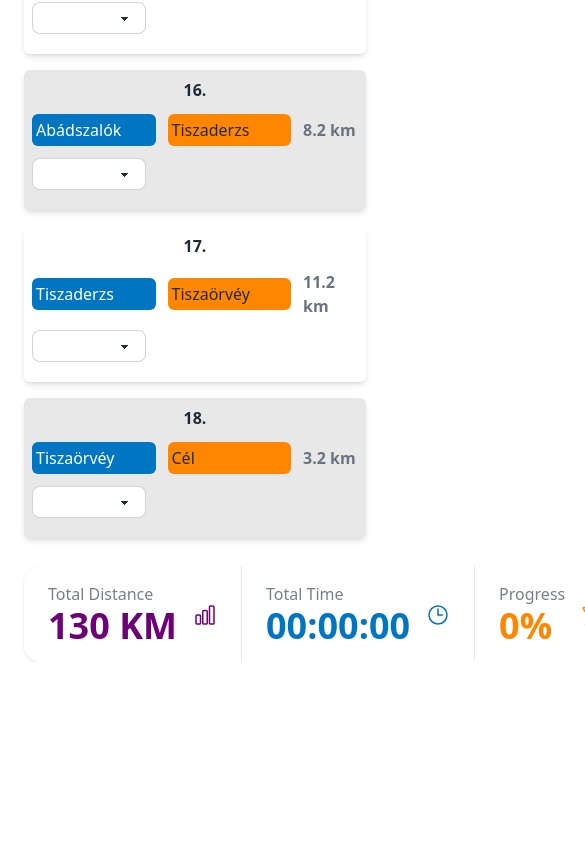
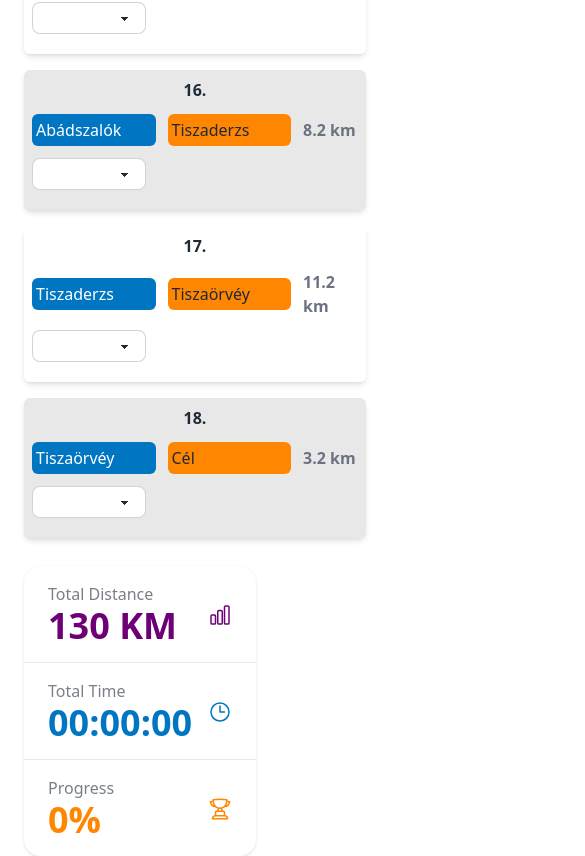
Before and after one commit to wboyz/utt-calculator, a Nuxt app: page / in a window 390 px wide. Shown: the part 2454-3310 px from the top of the page, 585 px wide, since content can reach past the window. Before the commit the page ends 3116 px from the top, so only its background shows below. Built offline with nearby package versions, Linux system fonts and the light colour scheme.

Commit message:
feat: :lipstick: add responsive design

```diff
--- a/app.vue
+++ b/app.vue
@@ -115,7 +115,7 @@ const percent = computed(() => {
       </div>
     </div>
 
-    <div class="stats shadow mt-3">
+    <div class="stats stats-vertical lg:stats-horizontal shadow mt-3">
       <div class="stat">
         <div class="stat-figure text-primary">
           <svg xmlns="http://www.w3.org/2000/svg" fill="none" viewBox="0 0 24 24" stroke-width="1.5"
```
